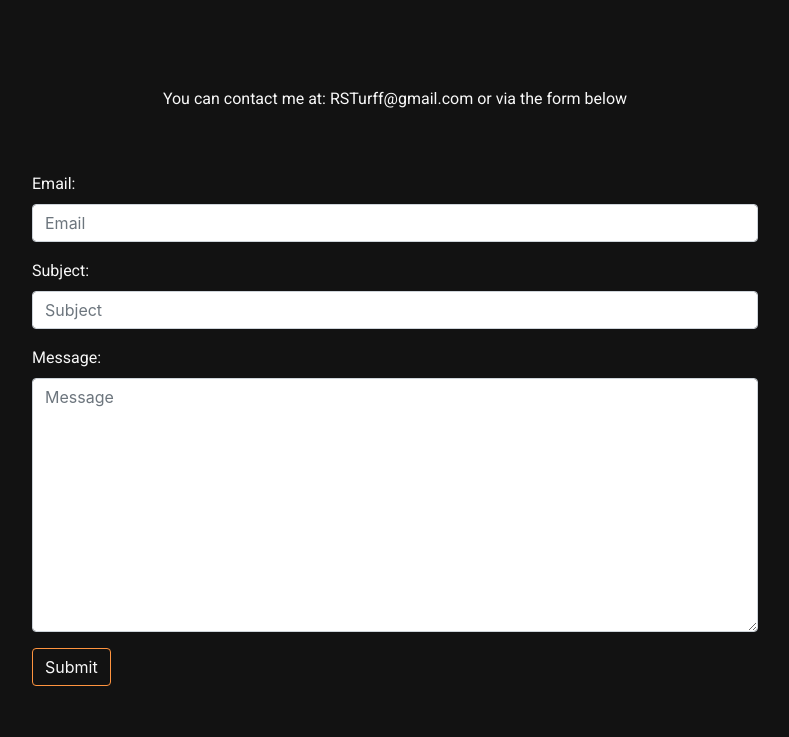
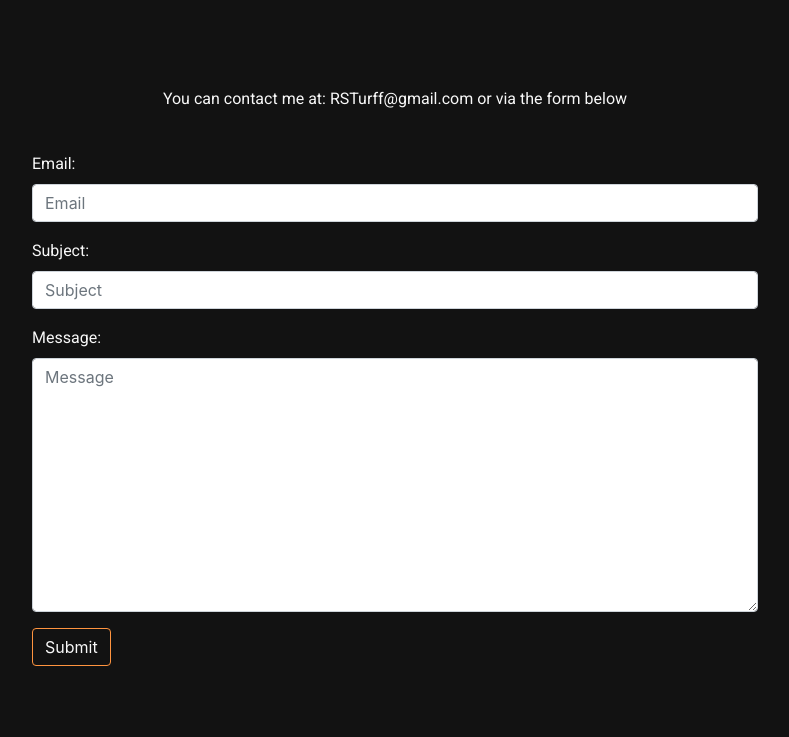
Before and after one commit to Rob-Turff/MyWebsite, a Django app: page /contact in a window 1280 px wide. Shown: the part 63-800 px from the top of the page, without its empty margins (245-1034 px from the left). Run offline with Django 3.2, Linux system fonts and the light colour scheme; parts of the project's set-up code (start-up, migrations or seed data) failed here and were passed over; some libraries are stand-ins or nearby versions.

Commit message:
altered padding on home and contact page

```diff
--- a/blog/static/css/mainpage.css
+++ b/blog/static/css/mainpage.css
@@ -158,7 +158,7 @@ hr {
 /* --------------------------------------------------------------------------------------------------- */
 
 .about-section {
-    padding-top: 140px;
+    padding-top: 50px;
     padding-left: 12vw;
     padding-right: 12vw;
     text-align: center;
@@ -209,7 +209,7 @@ hr {
 /* --------------------------------------------------------------------------------------------------- */
 
 .contact-form {
-    margin: 60px 15vw 0px 15vw
+    margin: 40px 15vw 15px 15vw
 }
 
 .contact-form button {
```
